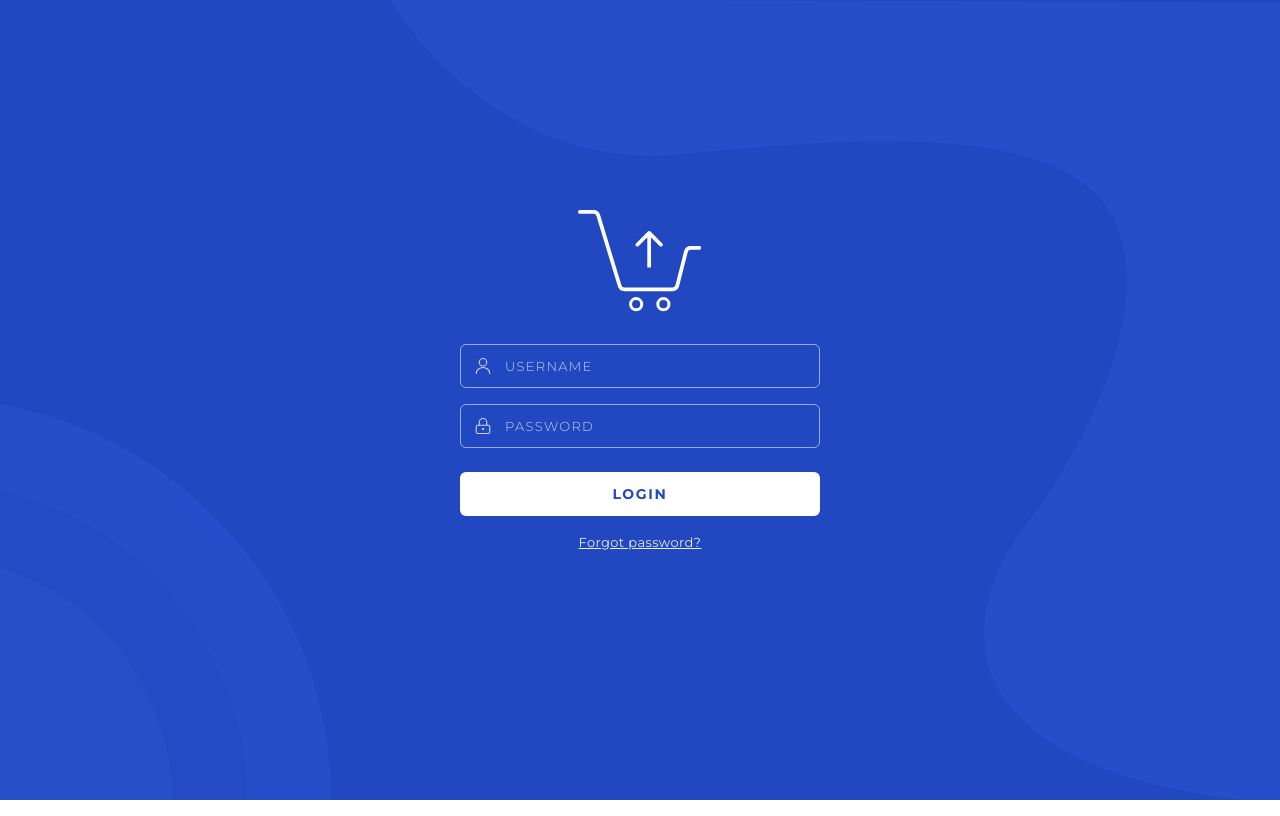
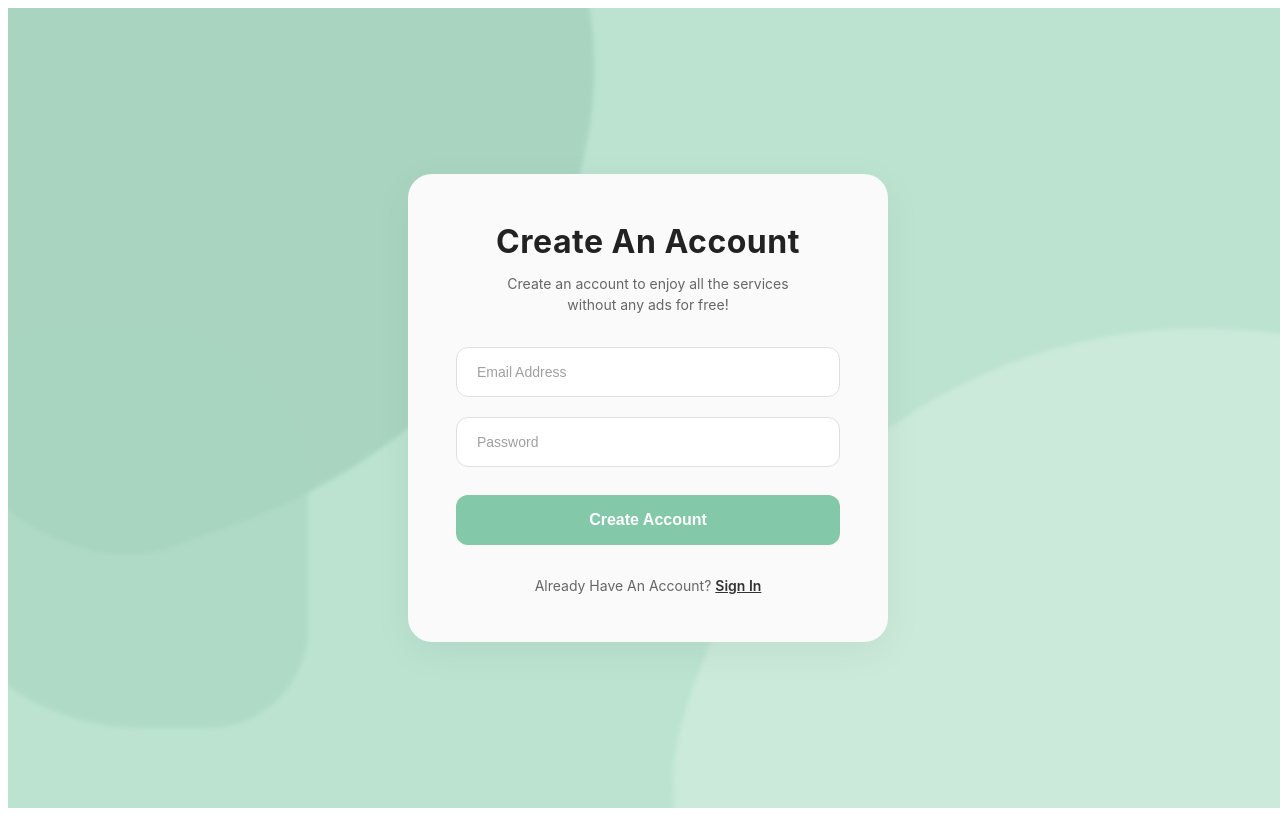
Before and after one commit to toanlehcm/demo_reactjs, a React (Create React App) app: page / in a window 1280 px wide. Built offline with nearby package versions, Linux system fonts and the light colour scheme.

Commit message:
feat: add initial sign-up page with header, form, footer, and dedicated styling. Remove mcp.json bc conlfict with config of Antigravity.

```diff
--- /dev/null
+++ b/src/components/signup-page/SignUpFooter.jsx
@@ -0,0 +1,15 @@
+import React from "react";
+
+const SignUpFooter = () => {
+  return (
+    <div className="signup-footer">
+      Already Have An Account?
+      {/* Trong ứng dụng thực tế, thay thế thẻ span này bằng <Link to="/login"> của react-router */}
+      <span className="signup-link" onClick={() => window.location.href = '/'}>
+        Sign In
+      </span>
+    </div>
+  );
+};
+
+export default SignUpFooter;
--- /dev/null
+++ b/src/components/signup-page/SignUpForm.jsx
@@ -0,0 +1,94 @@
+import React, { useState } from "react";
+
+const SignUpForm = () => {
+  const [formData, setFormData] = useState({
+    email: "",
+    password: ""
+  });
+
+  const [errors, setErrors] = useState({});
+  const [isSubmitting, setIsSubmitting] = useState(false);
+
+  // Xử lý thay đổi input
+  const handleChange = (e) => {
+    const { name, value } = e.target;
+    setFormData(prev => ({ ...prev, [name]: value }));
+    // Clear lỗi nếu user đang gõ lại
+    if (errors[name]) {
+      setErrors(prev => ({ ...prev, [name]: undefined }));
+    }
+  };
+
+  // Logic validate cơ bản
+  const validate = () => {
+    const newErrors = {};
+    if (!formData.email) {
+      newErrors.email = "Email is required";
+    } else if (!/\S+@\S+\.\S+/.test(formData.email)) {
+      newErrors.email = "Email address is invalid";
+    }
+
+    if (!formData.password) {
+      newErrors.password = "Password is required";
+    } else if (formData.password.length < 6) {
+      newErrors.password = "Password must be at least 6 characters";
+    }
+
+    setErrors(newErrors);
+    return Object.keys(newErrors).length === 0;
+  };
+
+  // Giả lập Submit
+  const handleSubmit = (e) => {
+    e.preventDefault();
+    if (validate()) {
+      setIsSubmitting(true);
+      // Simulate API call
+      setTimeout(() => {
+        console.log("Account created with data:", formData);
+        alert("Sign Up Successful! (Check Console)");
+        setIsSubmitting(false);
+      }, 1000);
+    }
+  };
+
+  return (
+    <form className="signup-form" onSubmit={handleSubmit}>
+
+      <div className="signup-input-group">
+        <input
+          type="email"
+          name="email"
+          placeholder="Email Address"
+          className={`signup-input ${errors.email ? 'signup-input-error' : ''}`}
+          value={formData.email}
+          onChange={handleChange}
+        />
+        {errors.email && <span className="signup-error-text">{errors.email}</span>}
+      </div>
+
+      <div className="signup-input-group">
+        <input
+          type="password"
+          name="password"
+          placeholder="Password"
+          className={`signup-input ${errors.password ? 'signup-input-error' : ''}`}
+          value={formData.password}
+          onChange={handleChange}
+        />
+        {errors.password && <span className="signup-error-text">{errors.password}</span>}
+      </div>
+
+      <button
+        type="submit"
+        className="signup-submit-btn"
+        disabled={isSubmitting}
+      >
+        {isSubmitting ? "Creating..." : "Create Account"}
+      </button>
+
+    </form>
+  );
+};
+
+export default SignUpForm;
--- /dev/null
+++ b/src/components/signup-page/SignUpHeader.jsx
@@ -0,0 +1,15 @@
+import React from "react";
+
+const SignUpHeader = () => {
+  return (
+    <div className="signup-header">
+      <h1 className="signup-title">Create An Account</h1>
+      <p className="signup-subtitle">
+        Create an account to enjoy all the services<br />
+        without any ads for free!
+      </p>
+    </div>
+  );
+};
+
+export default SignUpHeader;
--- /dev/null
+++ b/src/components/signup-page/SignUpPage.css
@@ -0,0 +1,222 @@
+/* SignUpPage.css - Vanilla CSS Implementation based on Figma Image */
+
+/* Viewport and Background Wrapper */
+.signup-page-root {
+  width: 100vw;
+  height: 100vh;
+  margin: 0;
+  padding: 0;
+  display: flex;
+  justify-content: center;
+  align-items: center;
+  background-color: #BBE3D0; /* Base mint-green background */
+  font-family: 'Inter', 'Segoe UI', Roboto, Helvetica, Arial, sans-serif;
+  overflow: hidden;
+}
+
+.signup-page-background {
+  position: relative;
+  width: 100%;
+  height: 100%;
+  display: flex;
+  justify-content: center;
+  align-items: center;
+  z-index: 1;
+}
+
+/* Simulated Vector Background Blobs */
+.signup-blob {
+  position: absolute;
+  border-radius: 50%;
+  filter: blur(2px);
+  z-index: -1;
+}
+
+.signup-blob-1 {
+  width: 800px;
+  height: 800px;
+  background-color: #A9D5C0; /* slightly darker green blob */
+  top: -300px;
+  left: -200px;
+  border-radius: 40% 60% 70% 30% / 40% 50% 60% 50%;
+  transform: rotate(-20deg);
+}
+
+.signup-blob-2 {
+  width: 900px;
+  height: 900px;
+  background-color: #CBEAD9; /* lighter green blob */
+  bottom: -400px;
+  right: -300px;
+  border-radius: 60% 40% 30% 70% / 60% 30% 70% 40%;
+  transform: rotate(15deg);
+}
+
+.signup-blob-3 {
+  width: 400px;
+  height: 400px;
+  background-color: #A7D5C0;
+  bottom: 10%;
+  left: -100px;
+  border-radius: 50% 50% 30% 70%;
+  opacity: 0.6;
+}
+
+/* Main Card Container */
+.signup-page-container {
+  background-color: #FAFAFA;
+  width: 100%;
+  max-width: 480px;
+  padding: 48px;
+  border-radius: 24px;
+  box-shadow: 0 10px 40px rgba(0, 0, 0, 0.05);
+  display: flex;
+  flex-direction: column;
+  align-items: center;
+  box-sizing: border-box;
+  z-index: 10;
+}
+
+/* Header Styling */
+.signup-header {
+  text-align: center;
+  margin-bottom: 32px;
+}
+
+.signup-title {
+  font-size: 32px;
+  font-weight: 700;
+  color: #222222;
+  margin: 0 0 12px 0;
+  letter-spacing: 0.5px;
+}
+
+.signup-subtitle {
+  font-size: 14px;
+  color: #666666;
+  line-height: 1.5;
+  margin: 0;
+  padding: 0 16px;
+}
+
+/* Form Styling */
+.signup-form {
+  width: 100%;
+  display: flex;
+  flex-direction: column;
+  gap: 20px;
+}
+
+.signup-input-group {
+  position: relative;
+  width: 100%;
+}
+
+.signup-input {
+  width: 100%;
+  padding: 16px 20px;
+  font-size: 14px;
+  color: #333333;
+  background-color: #FFFFFF;
+  border: 1px solid #E0E0E0;
+  border-radius: 12px;
+  box-sizing: border-box;
+  outline: none;
+  transition: border-color 0.2s ease, box-shadow 0.2s ease;
+}
+
+.signup-input::placeholder {
+  color: #A0A0A0;
+}
+
+.signup-input:focus {
+  border-color: #82C8A9;
+  box-shadow: 0 0 0 3px rgba(130, 200, 169, 0.2);
+}
+
+.signup-input-error {
+  border-color: #E74C3C;
+}
+
+.signup-input-error:focus {
+  box-shadow: 0 0 0 3px rgba(231, 76, 60, 0.2);
+}
+
+.signup-error-text {
+  color: #E74C3C;
+  font-size: 12px;
+  margin-top: 6px;
+  margin-left: 4px;
+  display: block;
+}
+
+/* Submit Button */
+.signup-submit-btn {
+  width: 100%;
+  padding: 16px;
+  margin-top: 8px;
+  font-size: 16px;
+  font-weight: 600;
+  color: #FFFFFF;
+  background-color: #82C8A9; /* Mint green from Figma */
+  border: none;
+  border-radius: 12px;
+  cursor: pointer;
+  transition: background-color 0.2s ease, transform 0.1s ease;
+}
+
+.signup-submit-btn:hover {
+  background-color: #72BE9D;
+}
+
+.signup-submit-btn:active {
+  transform: scale(0.98);
+}
+
+.signup-submit-btn:disabled {
+  background-color: #C0C0C0;
+  cursor: not-allowed;
+  transform: none;
+}
+
+/* Footer Styling */
+.signup-footer {
+  margin-top: 32px;
+  text-align: center;
+  font-size: 14px;
+  color: #666666;
+}
+
+.signup-link {
+  color: #333333;
+  font-weight: 600;
+  text-decoration: underline;
+  cursor: pointer;
+  margin-left: 4px;
+  transition: color 0.2s ease;
+}
+
+.signup-link:hover {
+  color: #82C8A9;
+}
+
+/* Responsive Breakpoints */
+@media (max-width: 768px) {
+  .signup-page-container {
+    max-width: 90%;
+    padding: 32px 24px;
+  }
+
+  .signup-title {
+    font-size: 28px;
+  }
+}
+
+@media (max-width: 375px) {
+  .signup-page-container {
+    max-width: 100%;
+    height: 100vh;
+    border-radius: 0;
+    justify-content: center;
+  }
+}
--- /dev/null
+++ b/src/components/signup-page/SignUpPage.jsx
@@ -0,0 +1,26 @@
+import React from "react";
+import "./SignUpPage.css";
+import SignUpHeader from "./SignUpHeader";
+import SignUpForm from "./SignUpForm";
+import SignUpFooter from "./SignUpFooter";
+
+const SignUpPage = () => {
+  return (
+    <div className="signup-page-root">
+      <div className="signup-page-background">
+        {/* Decorative background blobs to mimic the Figma design */}
+        <div className="signup-blob signup-blob-1"></div>
+        <div className="signup-blob signup-blob-2"></div>
+        <div className="signup-blob signup-blob-3"></div>
+
+        <div className="signup-page-container">
+          <SignUpHeader />
+          <SignUpForm />
+          <SignUpFooter />
+        </div>
+      </div>
+    </div>
+  );
+};
+
+export default SignUpPage;
--- a/src/index.js
+++ b/src/index.js
@@ -1,9 +1,9 @@
 import React from "react";
 import { createRoot } from 'react-dom/client';
-import LoginPage from "./components/login-page/LoginPage";
+import SignUpPage from "./components/signup-page/SignUpPage";
 
 function App() {
-  return <LoginPage />;
+  return <SignUpPage />;
 }
 
 const root = createRoot(document.getElementById("app"));
```
Also changed, not shown: .agents/rules/agent-context.md.
